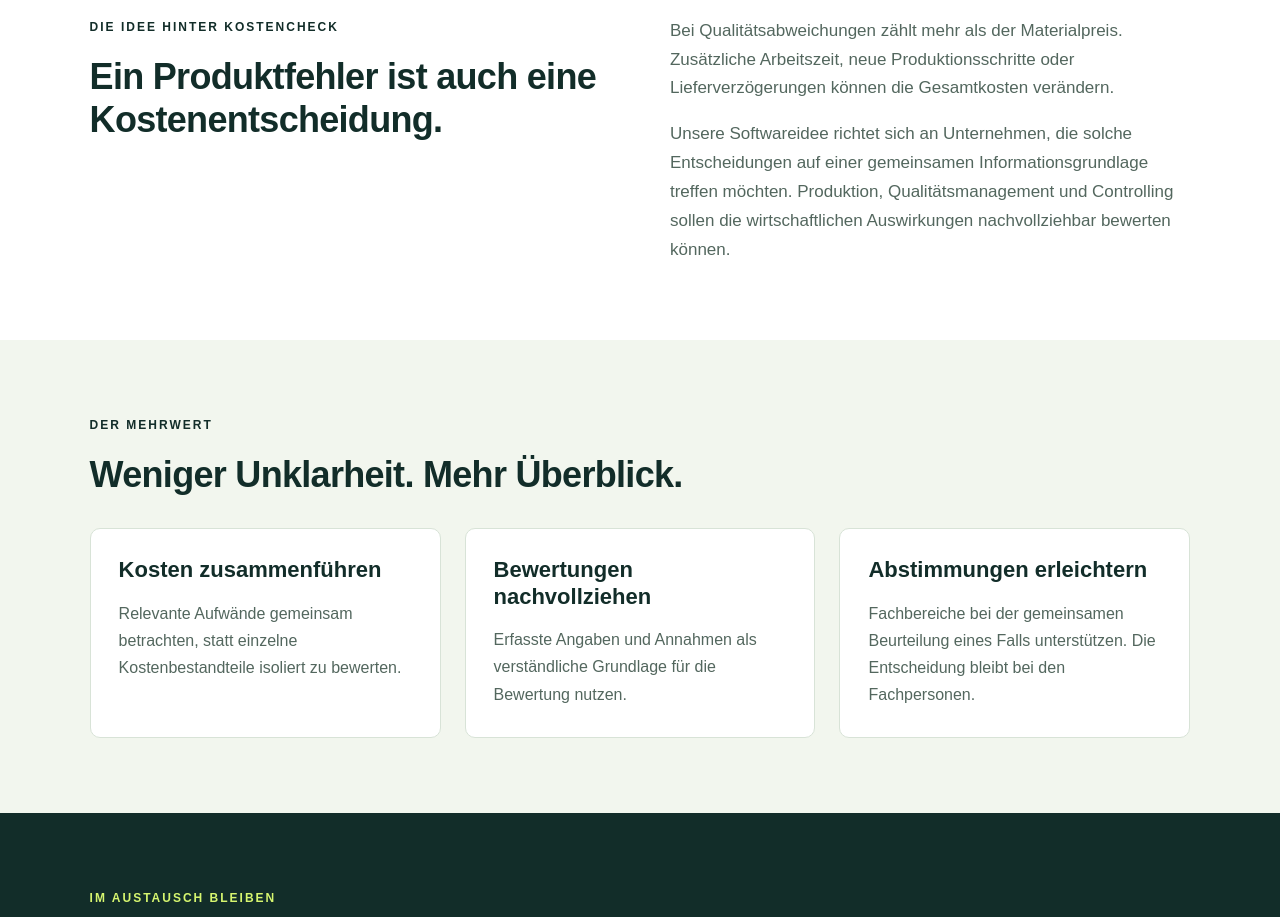
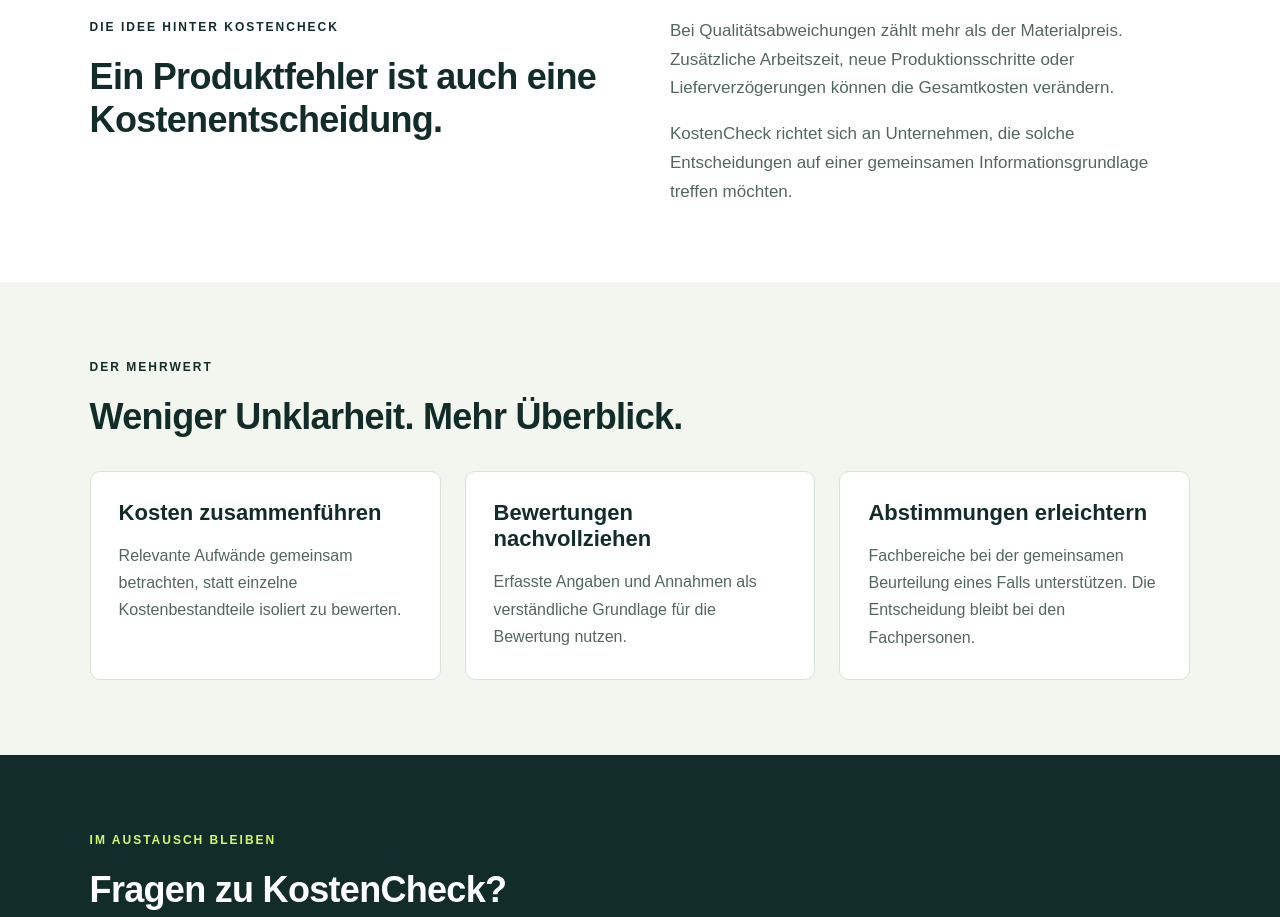
Before and after one commit to Joudy-Baravi/KostenCheck, a plain HTML site: page index.html in a window 1280 px wide. Shown: the part 1640-2557 px from the top of the page. Drawn offline with Linux system fonts and the light colour scheme.

Commit message:
Update index.html

```diff
--- a/index.html
+++ b/index.html
@@ -618,13 +618,7 @@
           </p>
 
           <p>
-            Unsere Softwareidee richtet sich an Unternehmen,
-            die solche Entscheidungen auf einer gemeinsamen
-            Informationsgrundlage treffen möchten.
-            Produktion, Qualitätsmanagement und Controlling
-            sollen die wirtschaftlichen Auswirkungen
-            nachvollziehbar bewerten können.
-          </p>
+            KostenCheck richtet sich an Unternehmen, die solche Entscheidungen auf einer gemeinsamen Informationsgrundlage treffen möchten.          </p>
         </div>
 
       </div>
```
